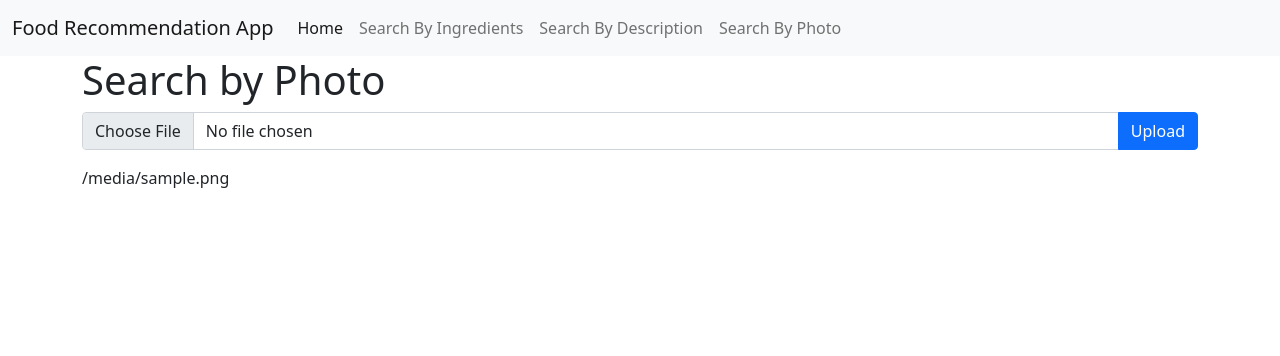
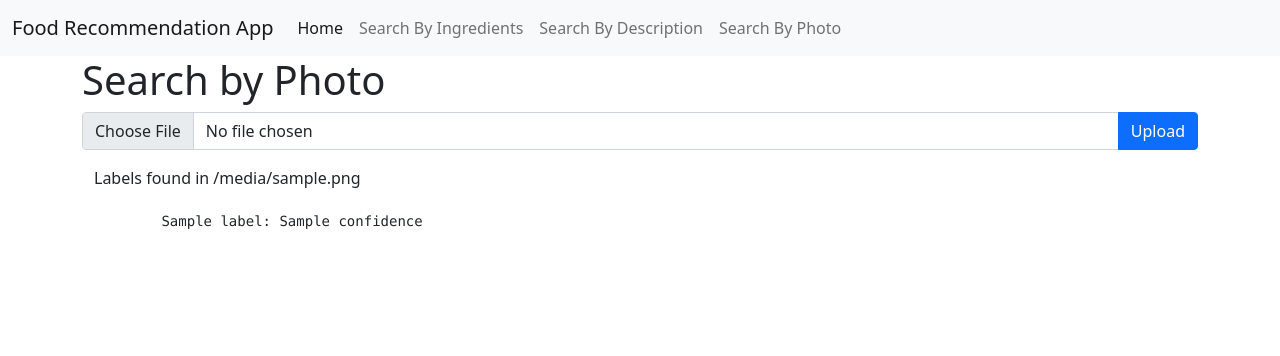
Before and after one commit to junkangli/food-recommendation-app, a Flask app: template templates/search-by-photo.html in a window 1280 px wide. Shown: the top 356 px of the page. Run offline with Flask 2, Linux system fonts and the light colour scheme; the template is opened without the code that fills it: most values are stand-ins (such as "Sample title", 1, 10 or a date in 2020).

Commit message:
Display labels detected from photo

```diff
--- a/application.py
+++ b/application.py
@@ -3,6 +3,7 @@ from flask import Flask, render_template, request, redirect, url_for
 from werkzeug.utils import secure_filename
 
 import query
+import rekognition
 
 ALLOWED_EXTENSIONS = {'txt', 'pdf', 'png', 'jpg', 'jpeg', 'gif'}
 
@@ -55,7 +56,10 @@ def search_by_photo():
             file.save(os.path.join(application.config['UPLOAD_FOLDER'], filename))
             return redirect(url_for('search_by_photo', filename=filename))
     filename = request.args.get('filename')
-    return render_template('search-by-photo.html', filename=filename)
+    if filename:
+        labels = rekognition.detect_labels_local_file(os.path.join(application.config['UPLOAD_FOLDER'], filename))
+        return render_template('search-by-photo.html', filename=filename, labels=labels)
+    return render_template('search-by-photo.html')
 
 if __name__ == "__main__":
     # Setting debug to True enables debug output. This line should be
--- a/main.py
+++ b/main.py
@@ -13,5 +13,6 @@ import rekognition
 #print(query.search_meal_by_name('wan'))
 
 photo = "d:/temp/photo.jpg"
-label_count=rekognition.detect_labels_local_file(photo)
-print("Labels detected: " + str(label_count))
+labels = rekognition.detect_labels_local_file(photo)
+for label in labels:
+    print (label['Name'] + ' : ' + str(label['Confidence']))
--- a/rekognition.py
+++ b/rekognition.py
@@ -8,8 +8,4 @@ def detect_labels_local_file(photo):
     with open(photo, 'rb') as image:
         response = client.detect_labels(Image={'Bytes': image.read()})
 
-    print('Detected labels in ' + photo)
-    for label in response['Labels']:
-        print (label['Name'] + ' : ' + str(label['Confidence']))
-
-    return len(response['Labels'])
+    return response['Labels']
--- a/templates/search-by-photo.html
+++ b/templates/search-by-photo.html
@@ -9,6 +9,13 @@
         </div>
     </form>
     {% if filename %}
-    {{ filename }}
+    <div class="container">
+        Labels found in {{ filename }}
+        <pre>
+        {% for label in labels %}
+        {{ label['Name'] }}: {{ label['Confidence'] }}
+        {% endfor %}
+        </pre>
+    </div>
     {% endif %}
 {% endblock %}
```
